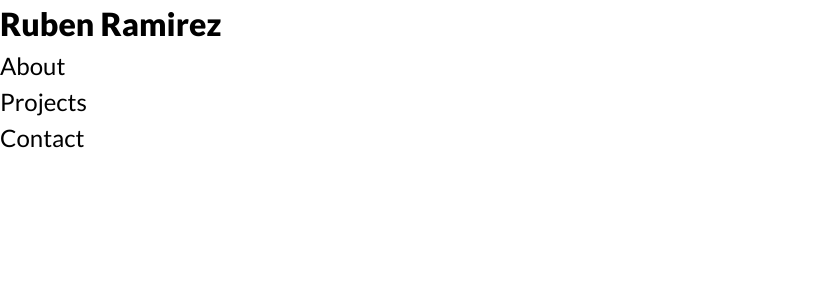
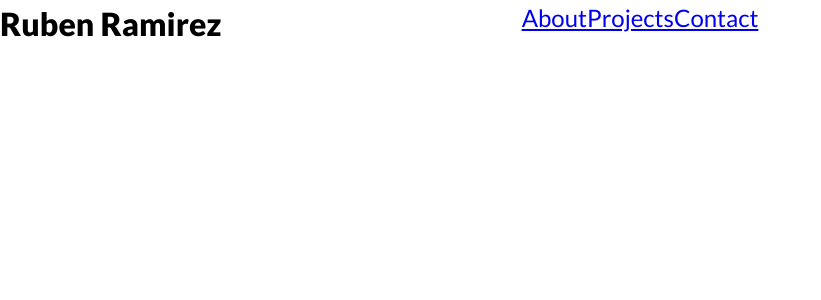
Before and after one commit to rramirez216/rubenramirezdev, a React (Create React App) app: page / in a window 1280 px wide. Shown: the top 300 px of the page, without its empty margins (0-821 px from the left). Built offline with nearby package versions, Linux system fonts and the light colour scheme.

Commit message:
turns the children of the nav bar into a row and adds a logo

```diff
--- a/src/components/Nav.js
+++ b/src/components/Nav.js
@@ -3,18 +3,31 @@ import styled from 'styled-components'
 
 const Navigation = () => {
   return (
-    <nav>
-      <Name>Ruben Ramirez</Name>
-      <div>About</div>
-      <div>Projects</div>
-      <div>Contact</div>
-    </nav>
+    <Nav>
+      <Side>
+        <Logo>Ruben Ramirez</Logo>
+      </Side>
+      <NavLink href='#'>About</NavLink>
+      <NavLink href='#'>Projects</NavLink>
+      <NavLink href='#'>Contact</NavLink>
+      <Side />
+    </Nav>
   )
 }
 
-const Name = styled.div`
+const Nav = styled.nav`
+  display: flex;
+  flex-flow: row nowrap;
+`
+const Side = styled.div`
+  flex: 1;
+`
+const Logo = styled.div`
   font-weight: 900;
   font-size: 2rem;
 `
+const NavLink = styled.a`
+  display: block;
+`
 
 export default Navigation
```
